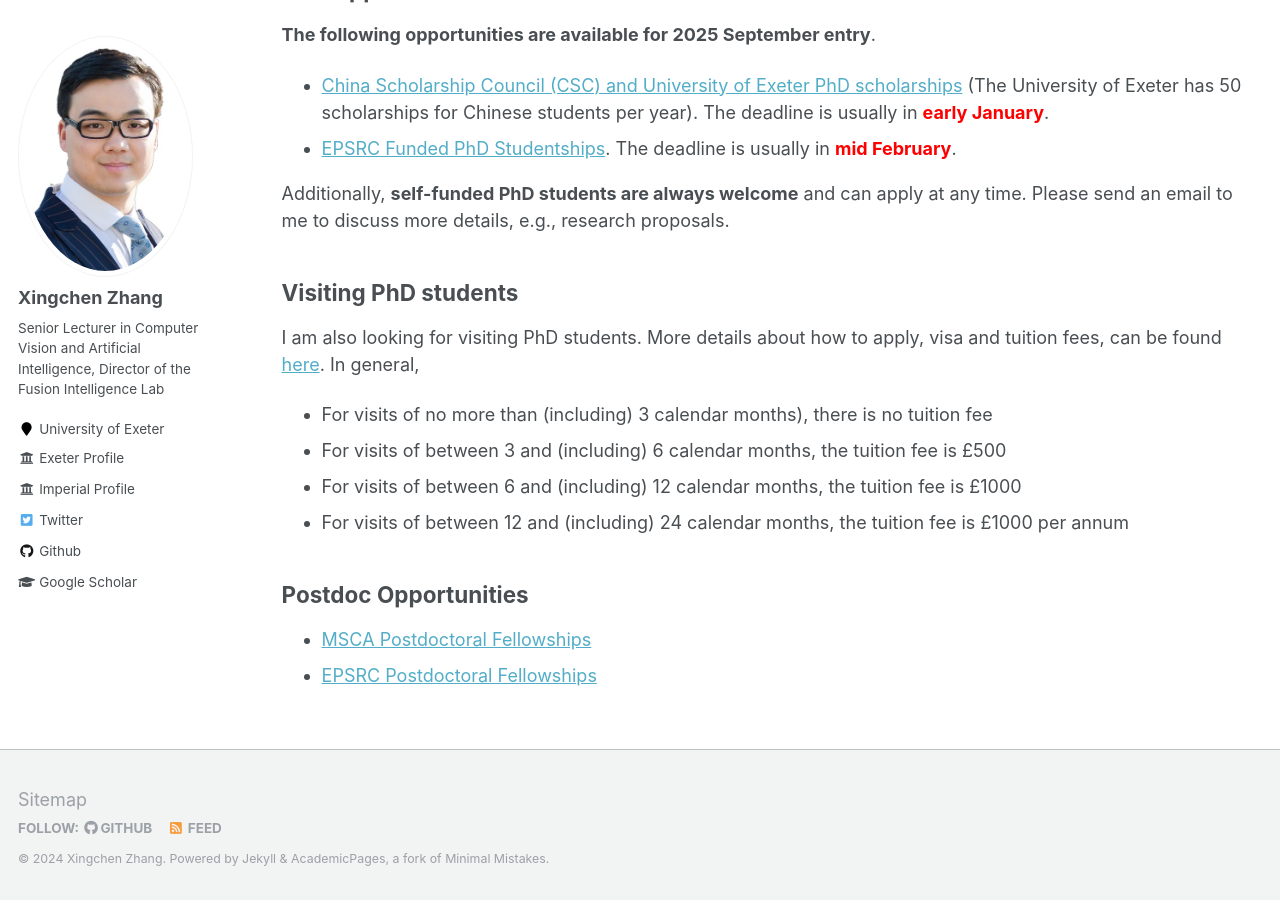
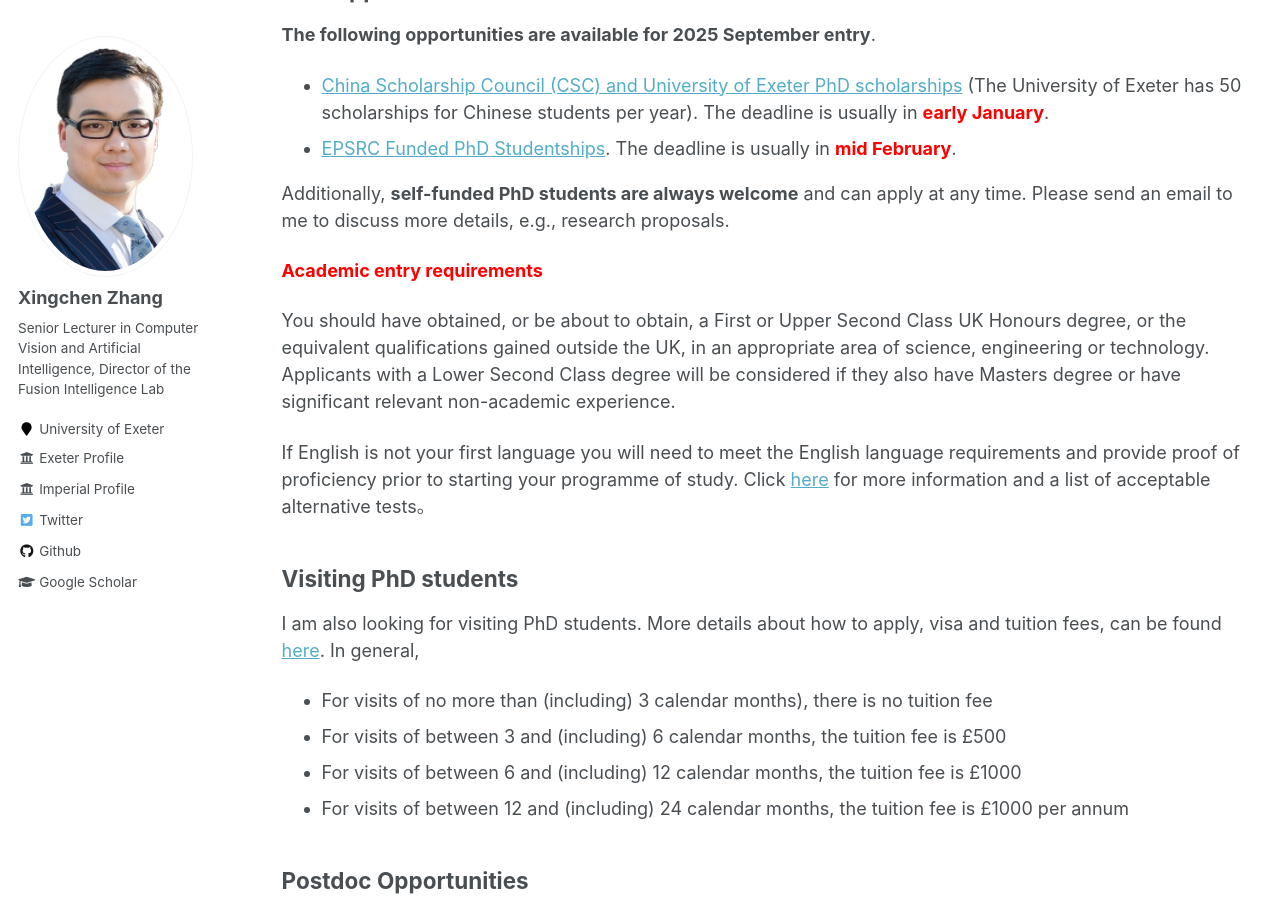
Before and after one commit to xingchenzhang/xingchenzhang.github.io, a Jekyll site: the page built from _pages/vacancies.md, in a window 1280 px wide and 900 px high, scrolled down 314 px. Built offline with Jekyll 4.4.1, drawn with Linux system fonts in a browser that asks for light colours.

Commit message:
update entry erquirement

```diff
--- a/_pages/vacancies.md
+++ b/_pages/vacancies.md
@@ -17,6 +17,12 @@ PhD Opportunities
 
 Additionally, **self-funded PhD students are always welcome** and can apply at any time. Please send an email to me to discuss more details, e.g., research proposals.
 
+**<span style="color: red;">Academic entry requirements</span>**
+
+You should have obtained, or be about to obtain, a First or Upper Second Class UK Honours degree, or the equivalent qualifications gained outside the UK, in an appropriate area of science, engineering or technology.  Applicants with a Lower Second Class degree will be considered if they also have Masters degree or have significant relevant non-academic experience.
+
+If English is not your first language you will need to meet the English language requirements and provide proof of proficiency prior to starting your programme of study. Click [here](https://www.exeter.ac.uk/study/englishlanguagerequirements/) for more information and a list of acceptable alternative tests。
+
 Visiting PhD students
 -------------
 
```
